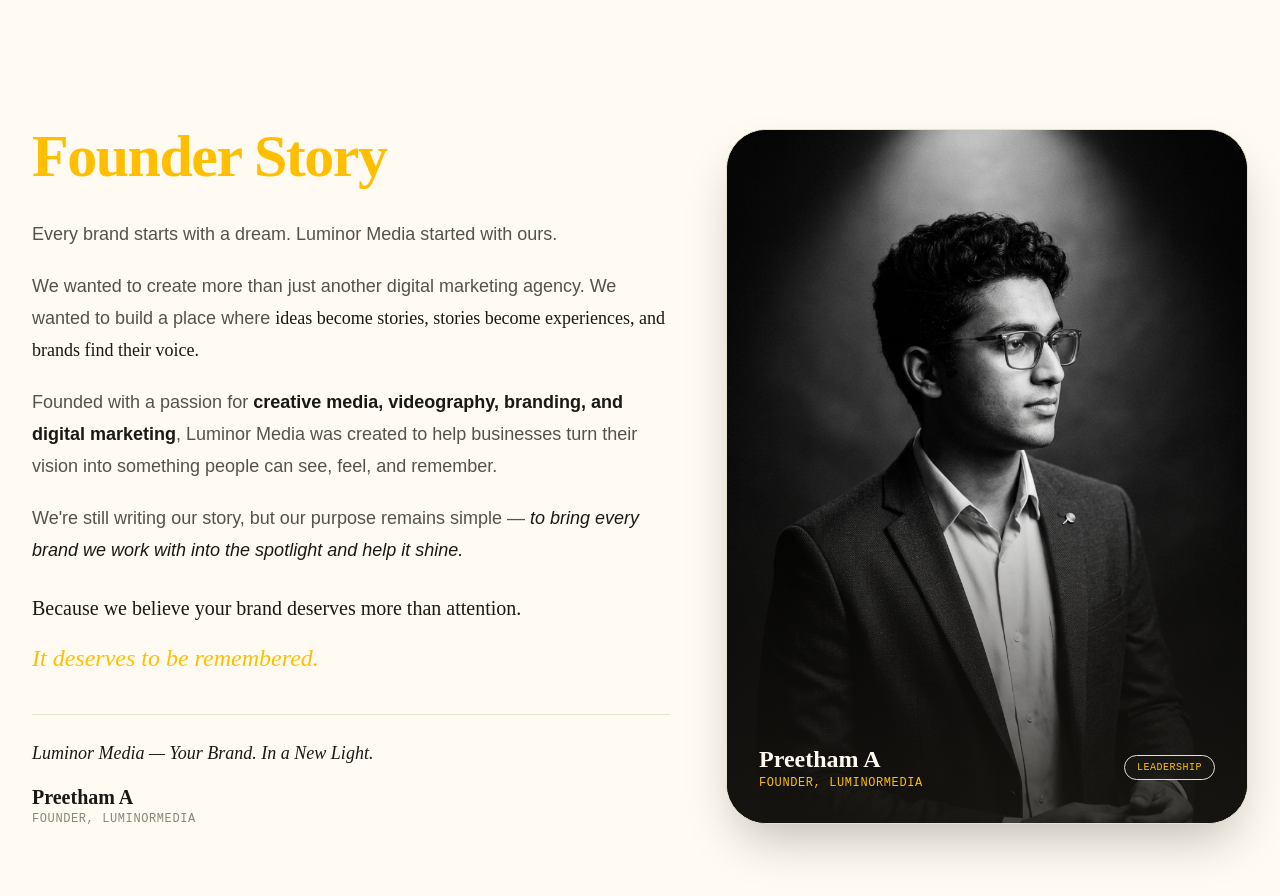
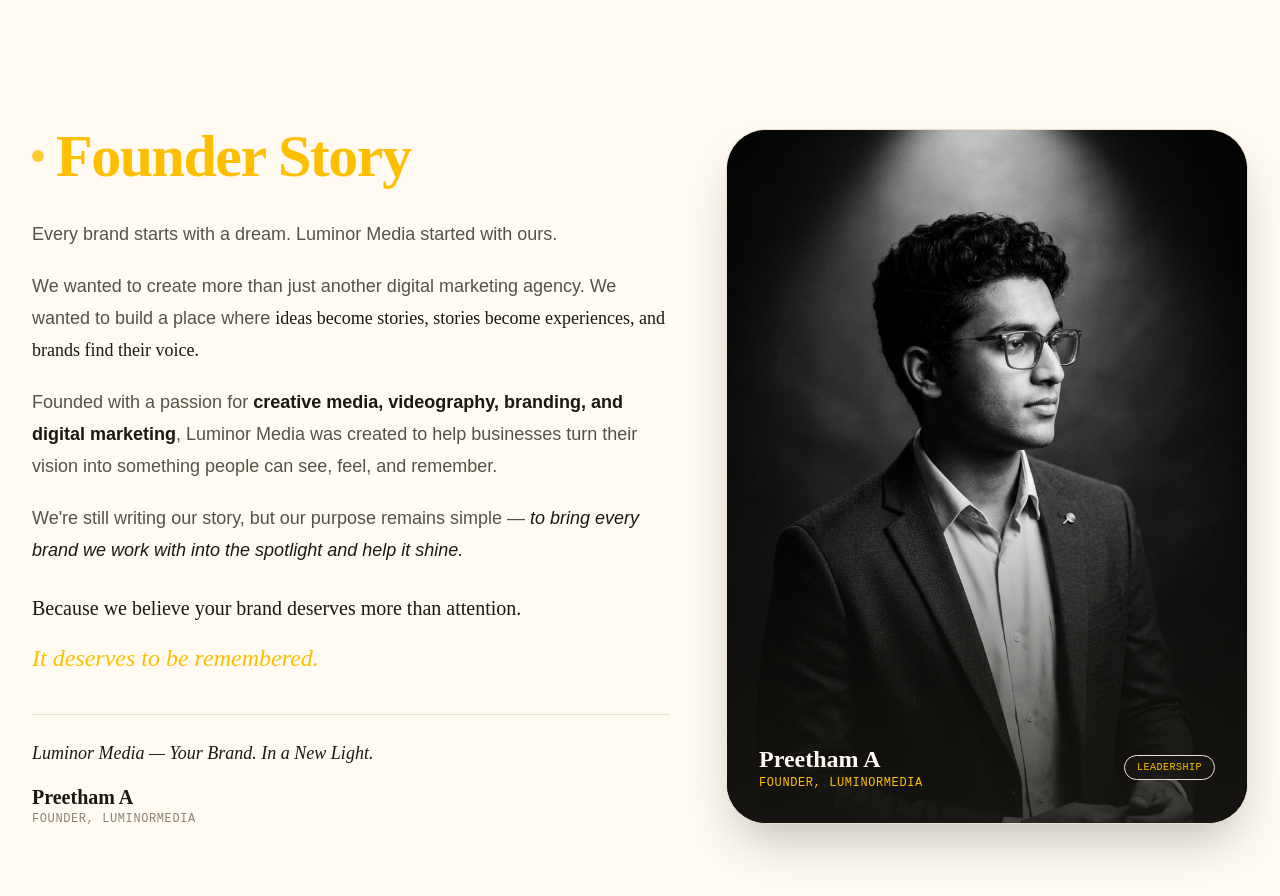
Before and after one commit to RavindraM0/lms, a React (Vite) app: page / in a window 1280 px wide. Shown: the part 2780-3676 px from the top of the page. Built offline with nearby package versions, Linux system fonts and the light colour scheme; a web font is replaced by a local one.

Commit message:
Add golden yellow pulsing dot next to Founder Story and Services section titles

```diff
--- a/src/pages/Home.tsx
+++ b/src/pages/Home.tsx
@@ -57,9 +57,12 @@
       <section className="mx-auto max-w-[1320px] px-5 py-24 lg:px-8 lg:py-32" data-testid="home-founders-story-section">
         <div className="grid gap-14 lg:grid-cols-[1.1fr_0.9fr] lg:items-center">
           <div>
-            <h2 className="font-serif text-4xl font-bold tracking-tight text-[#ffbf00] sm:text-5xl lg:text-6xl" data-testid="home-founders-story-title">
-              Founder Story
-            </h2>
+            <div className="flex items-center gap-3">
+              <span className="size-3 rounded-full bg-[#ffbf00] animate-pulse shrink-0" />
+              <h2 className="font-serif text-4xl font-bold tracking-tight text-[#ffbf00] sm:text-5xl lg:text-6xl" data-testid="home-founders-story-title">
+                Founder Story
+              </h2>
+            </div>
             <div className="mt-8 space-y-5 text-base leading-8 text-[#575247] sm:text-lg">
               <p>
                 Every brand starts with a dream. Luminor Media started with ours.
--- a/src/pages/Services.tsx
+++ b/src/pages/Services.tsx
@@ -28,7 +28,7 @@
 export default function Services() {
   return <PageShell><main><PageIntro eyebrow="Capabilities" title={<>Make good work <span className="italic text-[#ffbf00]">matter.</span></>} description="Strategy, social media, content creation, and digital marketing aligned toward one clear outcome: a brand people notice, trust, and choose." />
     <section className="mx-auto max-w-[1320px] px-5 pb-24 lg:px-8 lg:pb-32" data-testid="services-grid-section"><div className="grid gap-6 sm:grid-cols-2 lg:grid-cols-4">{serviceCards.map((service, index) => <ServiceCard key={service.number} service={service} index={index} />)}</div></section>
-    <section className="border-y border-[#e8e1ce] bg-[#f7f1e3]" data-testid="services-process-section"><div className="mx-auto max-w-[1320px] px-5 py-24 lg:px-8 lg:py-32"><h2 className="font-serif text-3xl font-bold uppercase tracking-tight sm:text-4xl lg:text-5xl" data-testid="services-additional-expertise-title"><span className="text-[#1a1814]">ADDITIONAL</span> <span className="text-[#ffbf00]">EXPERTISE</span></h2><div className="mt-12 grid gap-0 border-l border-[#e8e1ce] lg:grid-cols-4 lg:border-l-0 lg:border-t">{process.map(([number, title, text]) => <div key={number} className="relative border-b border-[#e8e1ce] py-8 pl-8 lg:border-b-0 lg:border-l lg:pl-6 lg:pt-8" data-testid={`process-step-${number}`}><span className="absolute -left-[5px] top-9 size-2 rounded-full bg-[#ffbf00] lg:-top-[5px] lg:left-6" /><p className="font-mono text-xs font-bold text-[#ffbf00]">{number} —</p><h3 className="mt-6 font-serif text-2xl leading-snug lg:text-[1.75rem]">{title}</h3><p className="mt-3 text-sm leading-6 text-[#575247]">{text}</p></div>)}</div></div></section>
+    <section className="border-y border-[#e8e1ce] bg-[#f7f1e3]" data-testid="services-process-section"><div className="mx-auto max-w-[1320px] px-5 py-24 lg:px-8 lg:py-32"><div className="flex items-center gap-3"><span className="size-3 rounded-full bg-[#ffbf00] animate-pulse shrink-0" /><h2 className="font-serif text-3xl font-bold uppercase tracking-tight sm:text-4xl lg:text-5xl" data-testid="services-additional-expertise-title"><span className="text-[#1a1814]">ADDITIONAL</span> <span className="text-[#ffbf00]">EXPERTISE</span></h2></div><div className="mt-12 grid gap-0 border-l border-[#e8e1ce] lg:grid-cols-4 lg:border-l-0 lg:border-t">{process.map(([number, title, text]) => <div key={number} className="relative border-b border-[#e8e1ce] py-8 pl-8 lg:border-b-0 lg:border-l lg:pl-6 lg:pt-8" data-testid={`process-step-${number}`}><span className="absolute -left-[5px] top-9 size-2 rounded-full bg-[#ffbf00] lg:-top-[5px] lg:left-6" /><p className="font-mono text-xs font-bold text-[#ffbf00]">{number} —</p><h3 className="mt-6 font-serif text-2xl leading-snug lg:text-[1.75rem]">{title}</h3><p className="mt-3 text-sm leading-6 text-[#575247]">{text}</p></div>)}</div></div></section>
     <section className="mx-auto max-w-[1320px] px-5 py-24 lg:px-8 lg:py-32" data-testid="services-proof-section">
       <ProofProcessBanner />
     </section>
```
